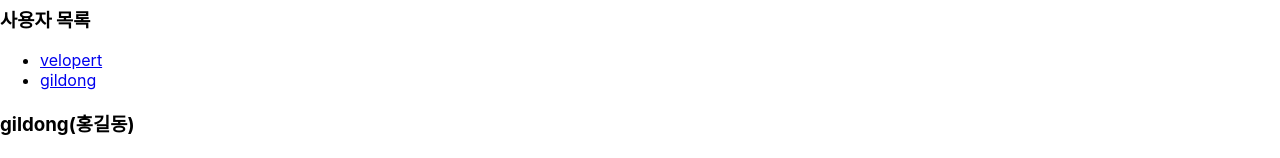
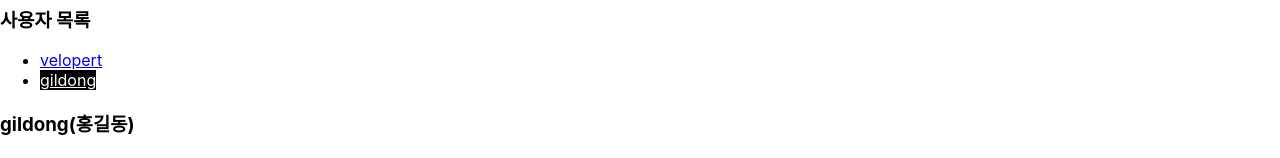
Before and after one commit to Bhanjo/React_study, a React (Create React App) app in the folder book_react/: page /profiles/gildong in a window 1280 px wide. Shown: the part 120-278 px from the top of the page. Built offline with nearby package versions, Linux system fonts and the light colour scheme.

Commit message:
NavLink 예제

```diff
--- a/book_react/src/Profiles.js
+++ b/book_react/src/Profiles.js
@@ -1,14 +1,18 @@
 import React from 'react';
-import { Link, Route } from 'react-router-dom';
+import { NavLink, Route } from 'react-router-dom';
 import Profile from './Profile';
 
 const Profiles = () => {
+    const activeStyle = {
+        background: 'black',
+        color: 'white'
+    };
     return(
         <div>
             <h3>사용자 목록</h3>
             <ul>
-                <li><Link to="/profiles/velopert">velopert</Link></li>
-                <li><Link to="/profiles/gildong">gildong</Link></li>
+                <li><NavLink activeStyle={activeStyle} to="/profiles/velopert">velopert</NavLink></li>
+                <li><NavLink activeStyle={activeStyle} to="/profiles/gildong">gildong</NavLink></li>
             </ul>
 
             {/* 컴포넌트 대신 render 사용 => 보여주고 싶은 JSX 넣을 수 있다 */}
```
